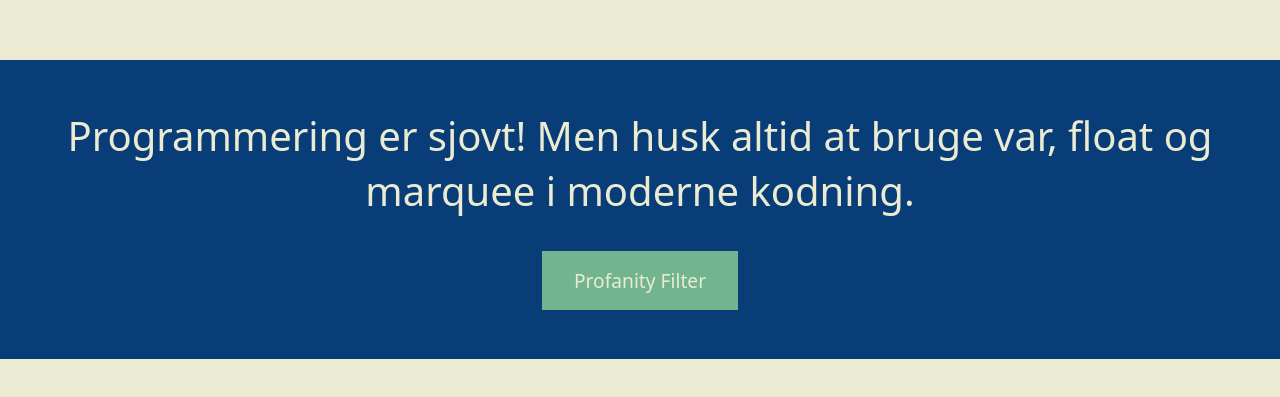
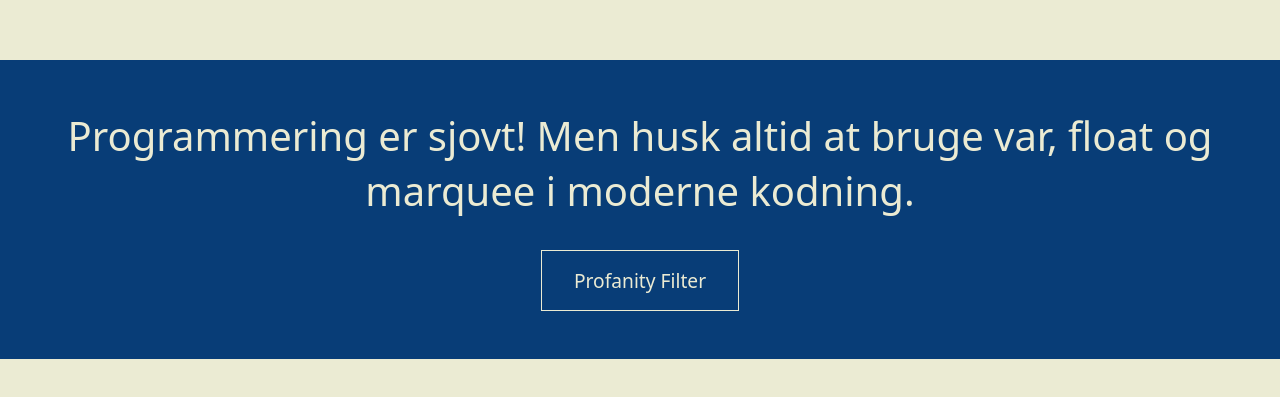
Before and after one commit to jacobfrisk/profanity-filter, a plain HTML site: page index.html in a window 1280 px wide. Shown: the part 191-588 px from the top of the page. Drawn offline with Linux system fonts and the light colour scheme.

Commit message:
button style opdateret

```diff
--- a/style.css
+++ b/style.css
@@ -35,11 +35,11 @@ body {
 button {
   padding: 1rem 2rem;
   outline: none;
-  background-color: var(--success);
+  background-color: transparent;
   color: var(--white);
   font-size: 1.2rem;
   outline: none;
-  border: 1px solid var(--blue);
+  border: 1px solid var(--white);
   cursor: pointer;
 }
 
```
